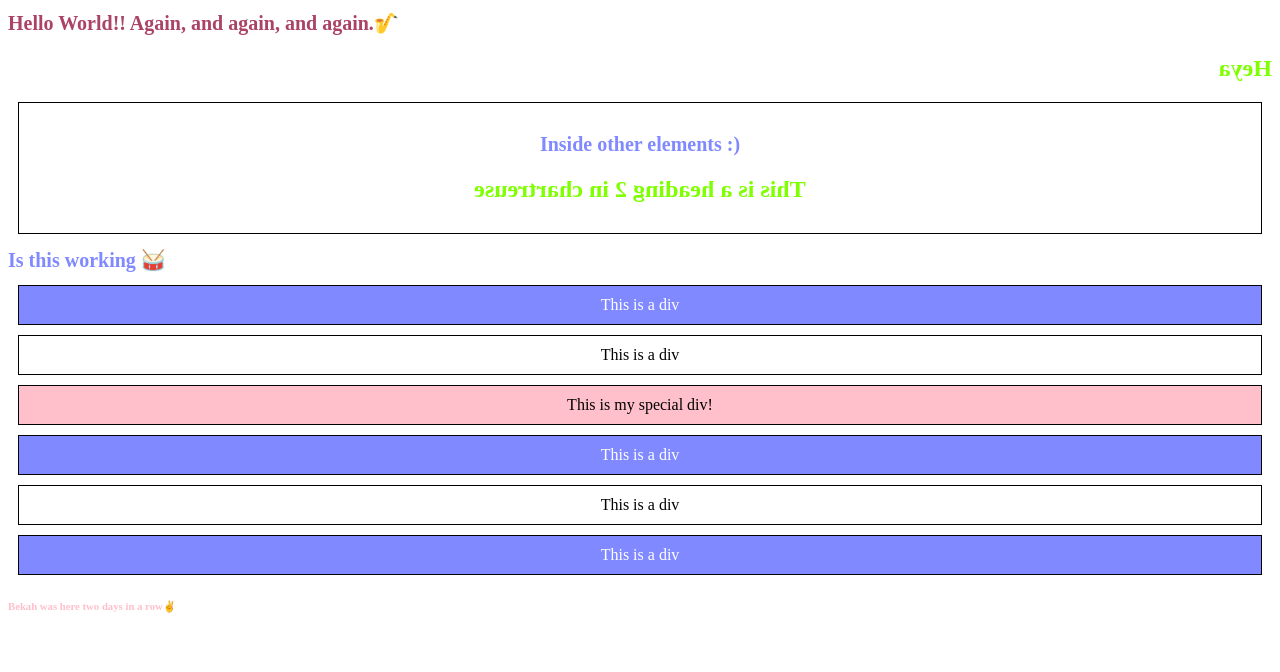
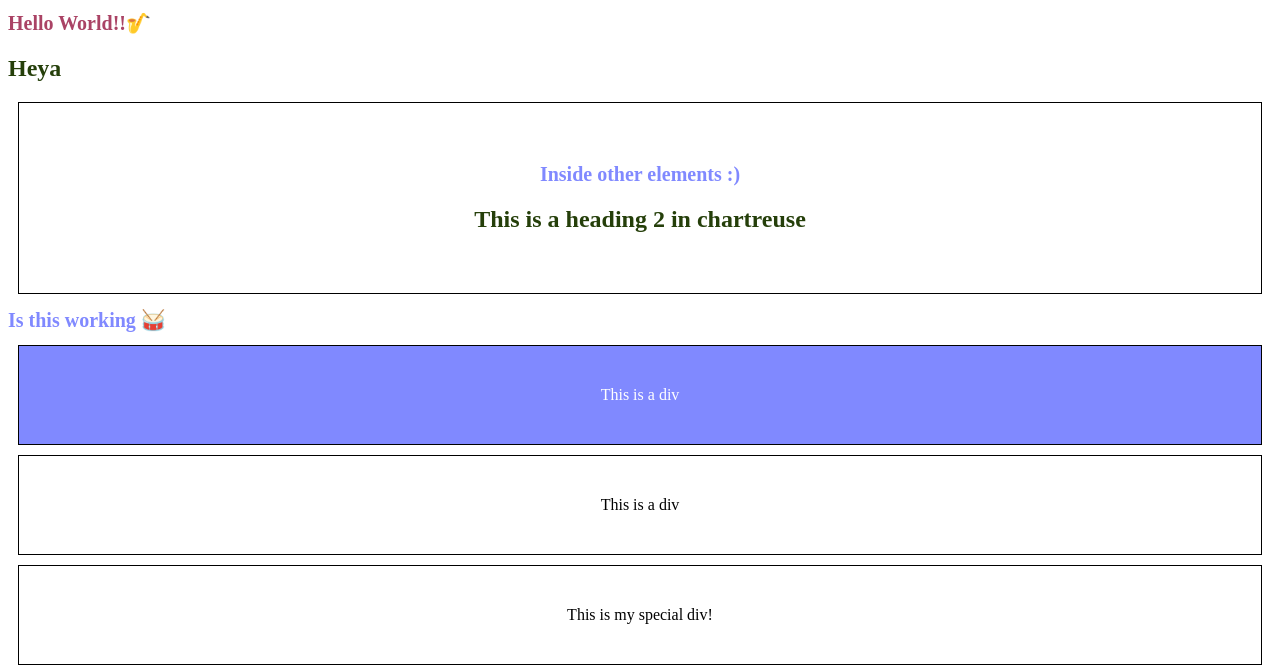
Before and after one commit to Tzikas/CssPractice, a plain HTML site: page index.html in a window 1280 px wide. Shown: the part 68-740 px from the top of the page. Drawn offline with Linux system fonts and the light colour scheme.

Commit message:
s
jshdgfj

```diff
--- a/index.html
+++ b/index.html
@@ -15,7 +15,7 @@
     <a href="flexbox.html">Flex Box</a>
 
 
-    <h1>Hello World!! Again, and again, and again.🎷</h1>
+    <h1>Hello World!!🎷</h1>
     <h2>Heya</h2>
 
     <main>
@@ -31,7 +31,7 @@
 
     <div class="thingymagingy">This is a div</div>
     <div>This is a div</div>
-    <div id="specialMagingy">This is my special div!</div>
+    <div id="whatsupspecialMagingy">This is my special div!</div>
     <div class="thingymagingy">This is a div</div>
     <div>This is a div</div>
     <div class="thingymagingy">This is a div</div>
--- a/style.css
+++ b/style.css
@@ -12,9 +12,9 @@ h1 {
     font-family: "Times New Roman";
 }
 h2 {
-    color: chartreuse;
+    color: rgb(37, 63, 10);
     font-size: 20 px;
-    transform:rotatey(180deg)
+
 
 }
 
@@ -33,7 +33,7 @@ span:hover{
 
 div {
     color: black;
-    padding: 10px;
+    padding: 40px;
     border: 1px solid black;
     margin: 10px;
     text-align: center;
```
